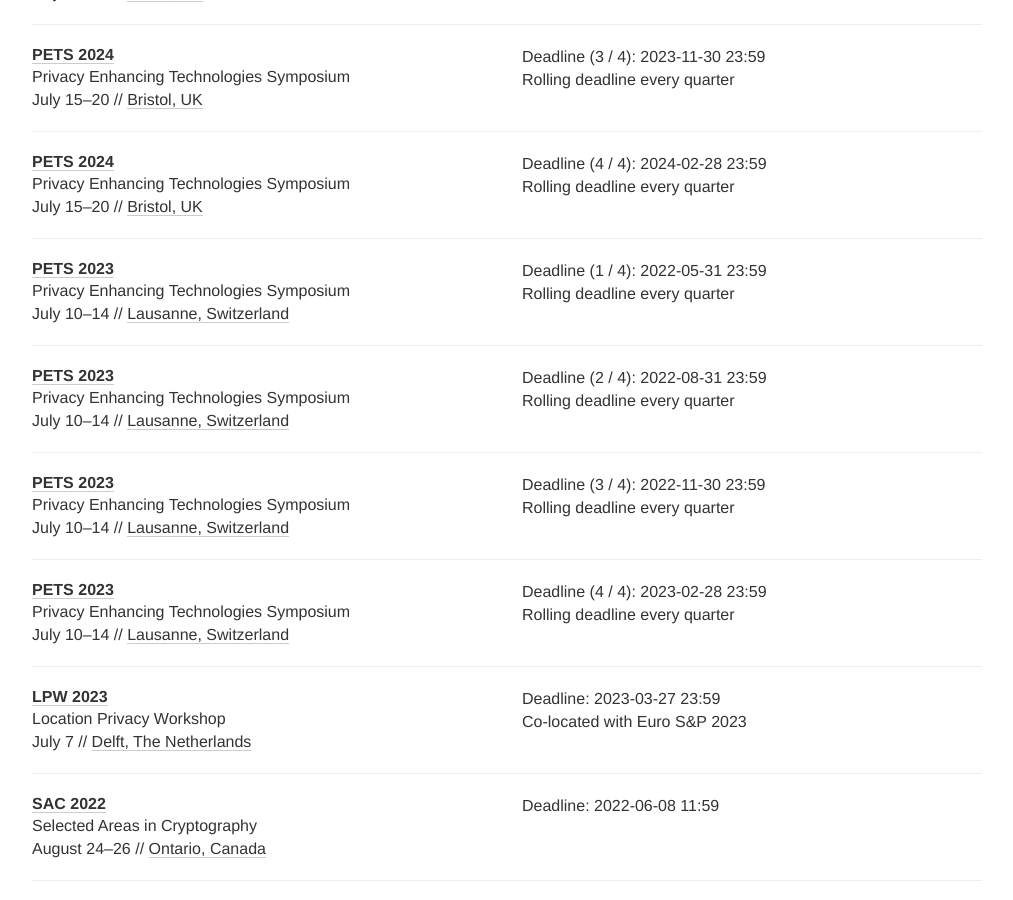
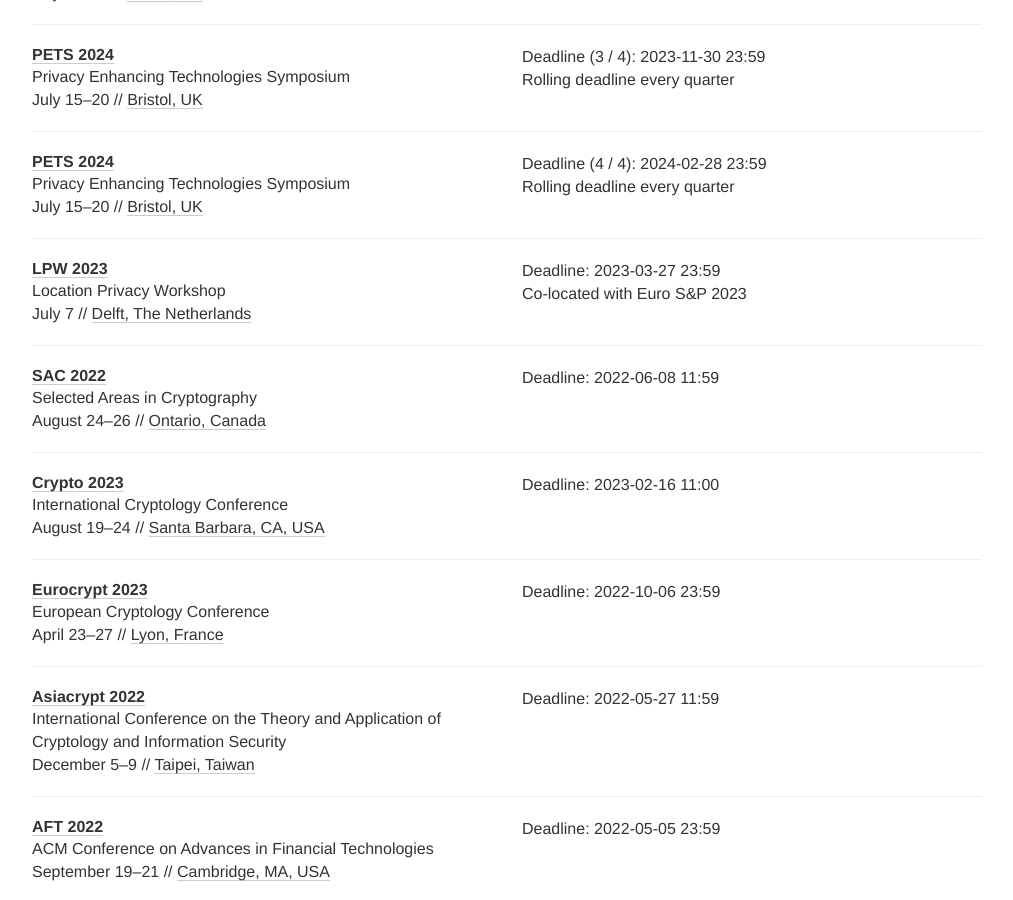
Before and after one commit to sec-deadlines/sec-deadlines.github.io, a Jekyll site: the page built from index.html, in a window 1280 px wide and 900 px high, scrolled down 4051 px. Shown: the whole window, without its empty margins (133-1146 px from the left). Built offline with Jekyll 4.4.1, drawn with Linux system fonts in a browser that asks for light colours; nearby versions of some CDN libraries; comment, search, counter and statistics services are not loaded.

Commit message:
Merge entry with PETS 23

```diff
--- a/_data/conferences.yml
+++ b/_data/conferences.yml
@@ -220,21 +220,6 @@
   timezone: Etc/GMT+11
   date: July 15-20
   place: Bristol, UK
-  tags: [PRIV, CONF]
-
-- name: PETS
-  description: Privacy Enhancing Technologies Symposium
-  year: 2023
-  link: https://www.petsymposium.org/cfp23.php
-  deadline:
-    - "%Y-05-31 23:59"
-    - "%Y-08-31 23:59"
-    - "%Y-11-30 23:59"
-    - "%y-02-28 23:59"
-  comment: Rolling deadline every quarter
-  timezone: Etc/GMT+11
-  date: July 10-14
-  place: Lausanne, Switzerland
   tags: [PRIV, CONF]
 
 - name: LPW
```
